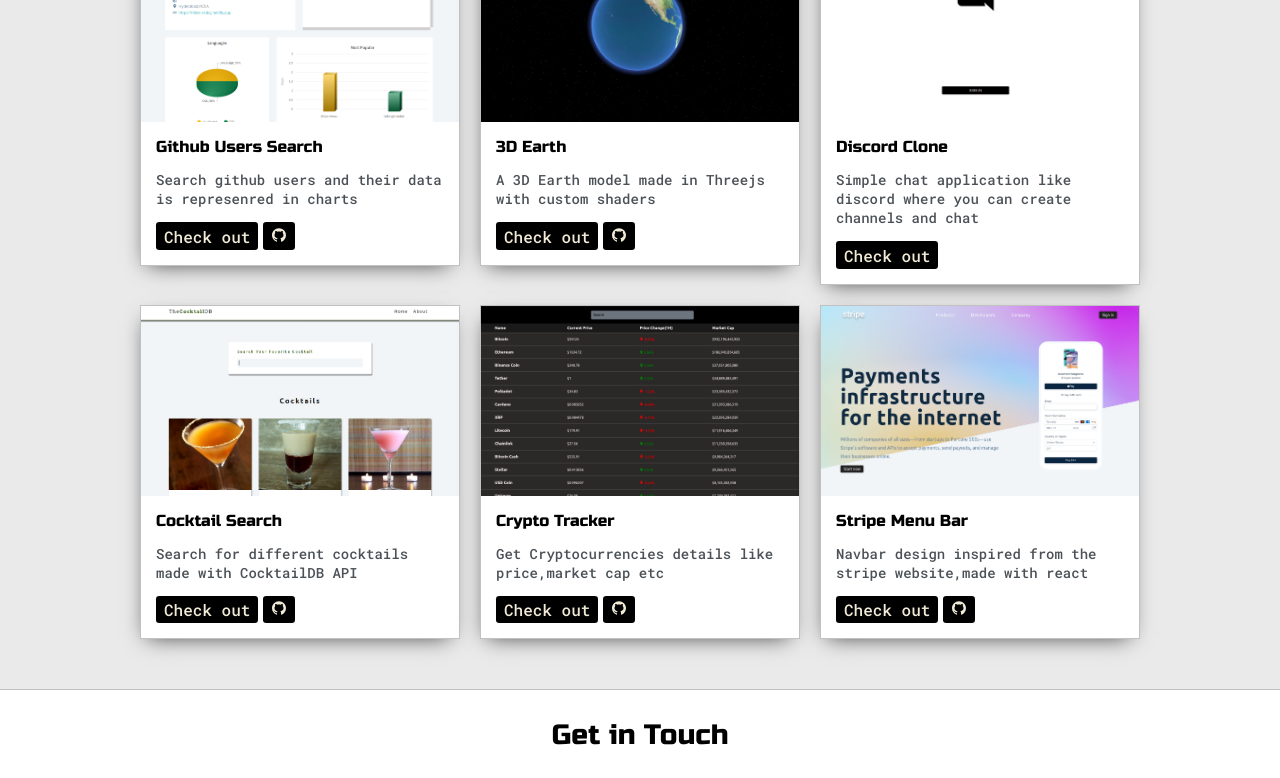
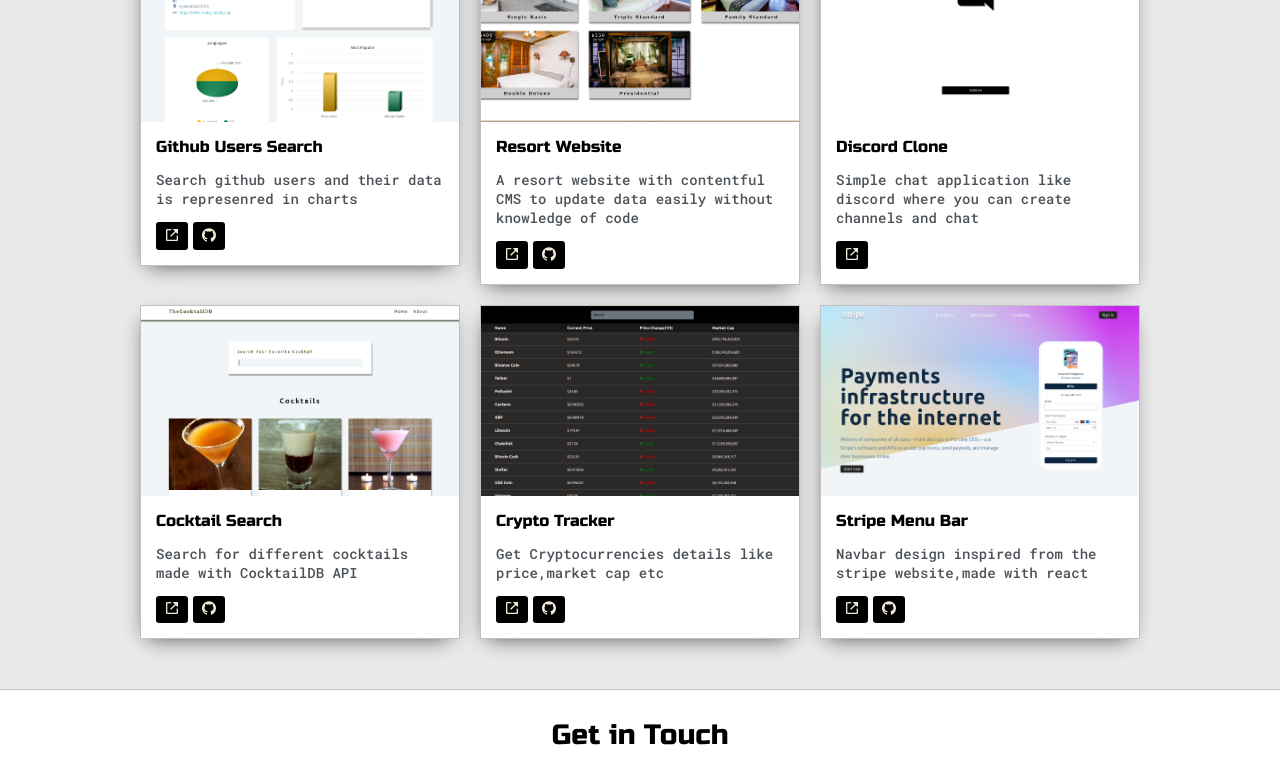
Before and after one commit to thilak009/myportfolio, a React (Create React App) app: page / in a window 1280 px wide. Shown: the part 1440-2218 px from the top of the page. Built offline with nearby package versions, Linux system fonts and the light colour scheme.

Commit message:
project changes

```diff
--- a/src/components/Projects.js
+++ b/src/components/Projects.js
@@ -1,7 +1,8 @@
 import React from 'react';
-import data from '../data'
+import data from '../data';
 import {FaGitAlt} from 'react-icons/fa';
 import {AiFillGithub} from 'react-icons/ai';
+import {BiLinkExternal} from 'react-icons/bi'
 
 function Projects(){
 
@@ -21,7 +22,7 @@
                         <h6 className="post-title">{title}</h6>
                         <p className="post-intro">{description}</p>
                         <div style={{display:"flex",gap:"5px"}}>
-                          <a href={liveLink} target="_blank" rel='noreferrer'>Check out</a>
+                          <a href={liveLink} target="_blank" rel='noreferrer'><BiLinkExternal/></a>
                           {
                             githubLink && <a href={githubLink} target="_blank" rel='noreferrer'><AiFillGithub/></a>
                           }
--- a/src/data.js
+++ b/src/data.js
@@ -3,7 +3,9 @@
 import githubUsers from './images/github-users.png';
 import crypto from './images/crypto.png';
 import discord from './images/discord-clone.png';
-import earth from './images/earth.png'
+// import earth from './images/earth.png'
+import resort from './images/beach-resort.png'
+
 
 const data=[
     {
@@ -14,11 +16,11 @@
         githubLink: "https://github.com/thilak009/github-users-search"
     },
     {
-        image: earth,
-        title: "3D Earth",
-        description: "A 3D Earth model made in Threejs with custom shaders",
-        liveLink: "https://threejs-earth.netlify.app/",
-        githubLink: "https://github.com/thilak009/threejs-earth"
+        image: resort,
+        title: "Resort Website",
+        description: "A resort website with contentful CMS to update data easily without knowledge of code",
+        liveLink: "https://beach-resort-cms.netlify.app/",
+        githubLink: "https://github.com/thilak009/react-beach-resort"
     },
     {
         image: discord,
--- a/src/index.css
+++ b/src/index.css
@@ -17,6 +17,7 @@
 	--previewShadow:#f0ead6;
 
 	--buttonColor:black;
+	--hoverColor: #393e46;
 }
 /*green  */
 .green{
@@ -35,7 +36,7 @@
 
 
 	--buttonColor:#669966;
-
+	--hoverColor: #a7c4bc;
 }
 /*blue  */
 .blue{
@@ -54,7 +55,7 @@
 
 
 	--buttonColor:#17a2b8;
-
+	--hoverColor: #115173;
 
 }
 /*purple  */
@@ -74,8 +75,7 @@
 
 
 	--buttonColor:#8534a3;
-
-
+	--hoverColor: #511281;
 }
 
 html, body{
@@ -382,6 +382,9 @@
 	padding: 0.2em 0.5em;
 	border-radius: 0.2em;
 }
+.post-preview a:hover{
+	background-color: var(--hoverColor);
+}
 
 .post-title{
 	color:black;
```
Also changed, not shown: src/images/beach-resort.png (added), 1 other file (tests, documents, lock files or other folders).
